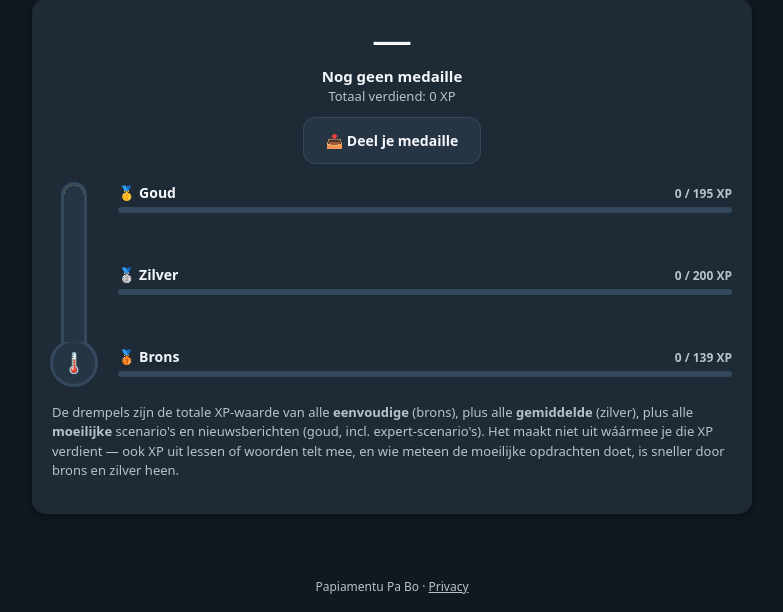
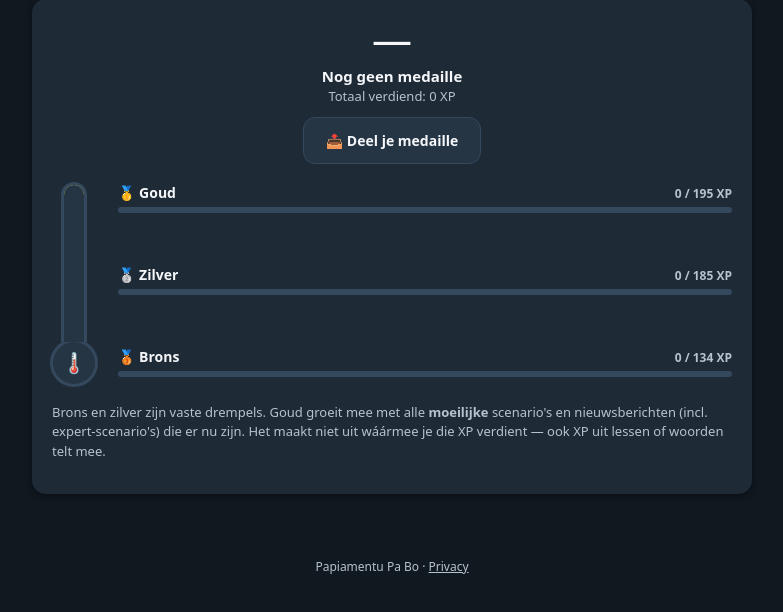
Before and after one commit to eelconagel/PapiamentuPaBo, a Flask app: page /profiel in a window 1280 px wide. Shown: the part 271-883 px from the top of the page, without its empty margins (248-1031 px from the left). After the commit the page ends 845 px from the top, so only its background shows below. Run offline with Flask 3, Linux system fonts and the light colour scheme.

Commit message:
Medaille-drempels: brons/zilver bevroren, goud blijft meegroeien
Op verzoek, na de constatering dat Fase 8 (6 nieuwe scenario's) de drempels omhoog
had geduwd: bestaande gebruikers mogen nooit een medaille "verliezen" door nieuwe
content, terwijl exact hetzelfde XP-getal blijft staan.

Store.medailleVoortgang(): BRONS_VAST=134 en ZILVER_BAND_VAST=185 zijn nu vaste
constanten (de XP-waarde van alle content vóór Fase 8), niet meer live herberekend.
Alleen de goud-laag (Hard + Native Speaker) wordt nog live opgeteld uit de actuele
content en groeit dus wél mee als er moeilijke content bijkomt.

Co-Authored-By: Claude Sonnet 5 <noreply@anthropic.com>

```diff
--- a/papiamentu/static/js/store.js
+++ b/papiamentu/static/js/store.js
@@ -284,17 +284,23 @@
   // level (lessen and woordenlijsten don't), so those two are what the medals are based on.
   const MEDAL_TIER = { Easy: 'brons', Intermediate: 'zilver', Hard: 'goud', 'Native Speaker': 'goud' };
 
-  // items: [{ nivo, punten }] — the XP value of every scenario and news article on the site
-  // (their difficulty and how many questions they're worth). A medal's threshold is the total
-  // XP of everything at that level or below, so it doesn't matter WHICH content earned your XP:
-  // doing the hard scenarios first still counts toward brons and zilver, just like it would
-  // toward goud — it's the total, not which specific items you've finished.
+  // Brons en zilver zijn BEVROREN op de omvang van de content zoals die was vóór de 6
+  // relocatie-scenario's van Fase 8 werden toegevoegd (20 scenario's + alle nieuwsberichten).
+  // Reden: die drempels worden anders live herberekend uit de actuele content, en nieuwe
+  // content zou dan de lat voor bestaande gebruikers kunnen verhogen — iemand met exact
+  // hetzelfde XP-getal zou zijn medaille kunnen "verliezen". Vast houdt dat onmogelijk.
+  // Goud mag wél meegroeien: dat is bewust het topniveau, en blijft de totale XP-waarde van
+  // alle huidige moeilijke content (incl. expert-scenario's) — zie ook docs/ROADMAP-relocatie.md.
+  const BRONS_VAST = 134;       // XP-waarde van alle "Easy" content vóór Fase 8
+  const ZILVER_BAND_VAST = 185; // XP-waarde van alle "Intermediate" content vóór Fase 8
+
+  // items: [{ nivo, punten }] — de XP-waarde van elk scenario/nieuwsbericht op de site.
+  // Alleen de "goud"-tier (Hard + Native Speaker) wordt hieruit nog live opgeteld.
   Store.medailleVoortgang = function (items) {
     const s = load();
-    const tiers = { brons: 0, zilver: 0, goud: 0 };
+    const tiers = { brons: BRONS_VAST, zilver: ZILVER_BAND_VAST, goud: 0 };
     items.forEach((it) => {
-      const tier = MEDAL_TIER[it.nivo];
-      if (tier) tiers[tier] += it.punten;
+      if (MEDAL_TIER[it.nivo] === 'goud') tiers.goud += it.punten;
     });
     const thresholds = {
       brons: tiers.brons,
--- a/papiamentu/templates/profiel.html
+++ b/papiamentu/templates/profiel.html
@@ -46,11 +46,9 @@
   </div>
 
   <p class="muted small medal-scope-note">
-    De drempels zijn de totale XP-waarde van alle <strong>eenvoudige</strong> (brons),
-    plus alle <strong>gemiddelde</strong> (zilver), plus alle <strong>moeilijke</strong> scenario's en
-    nieuwsberichten (goud, incl. expert-scenario's). Het maakt niet uit wáármee je die XP verdient — ook
-    XP uit lessen of woorden telt mee, en wie meteen de moeilijke opdrachten doet, is sneller door brons
-    en zilver heen.
+    Brons en zilver zijn vaste drempels. Goud groeit mee met alle <strong>moeilijke</strong>
+    scenario's en nieuwsberichten (incl. expert-scenario's) die er nu zijn. Het maakt niet uit
+    wáármee je die XP verdient — ook XP uit lessen of woorden telt mee.
   </p>
 
   <a class="ew-teaser" id="verder-teaser" href="{{ url_for('verder_leren') }}" hidden>
```
